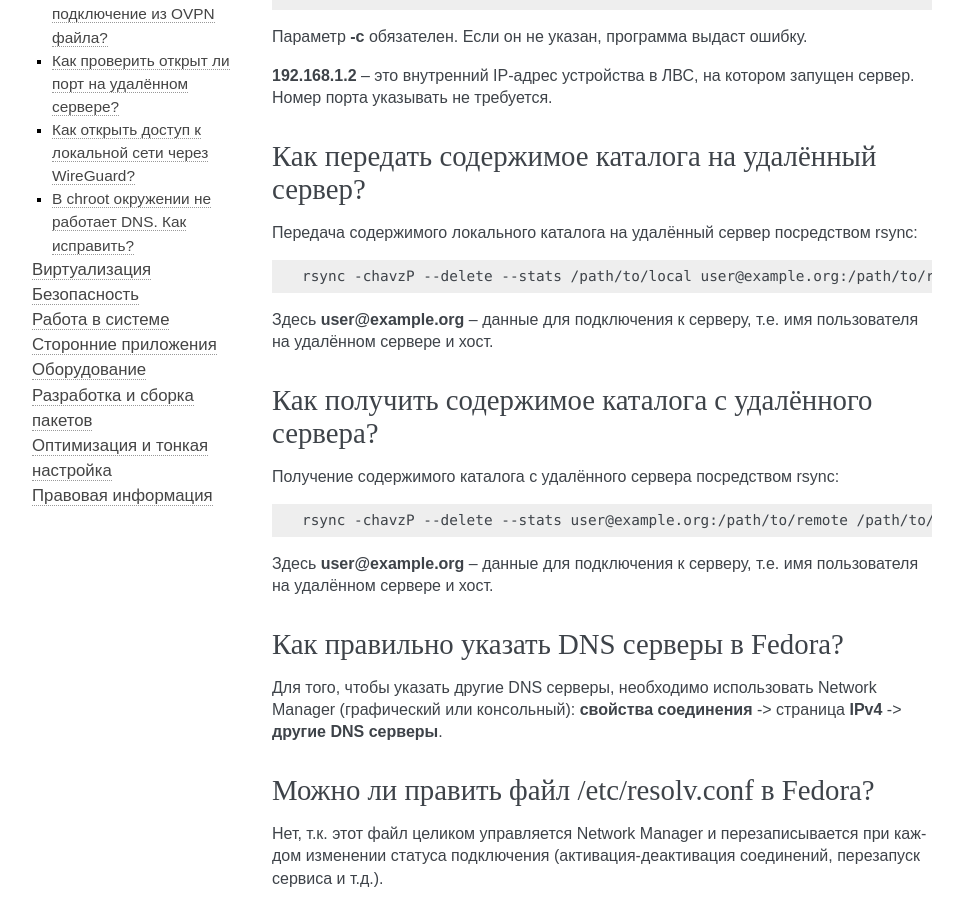
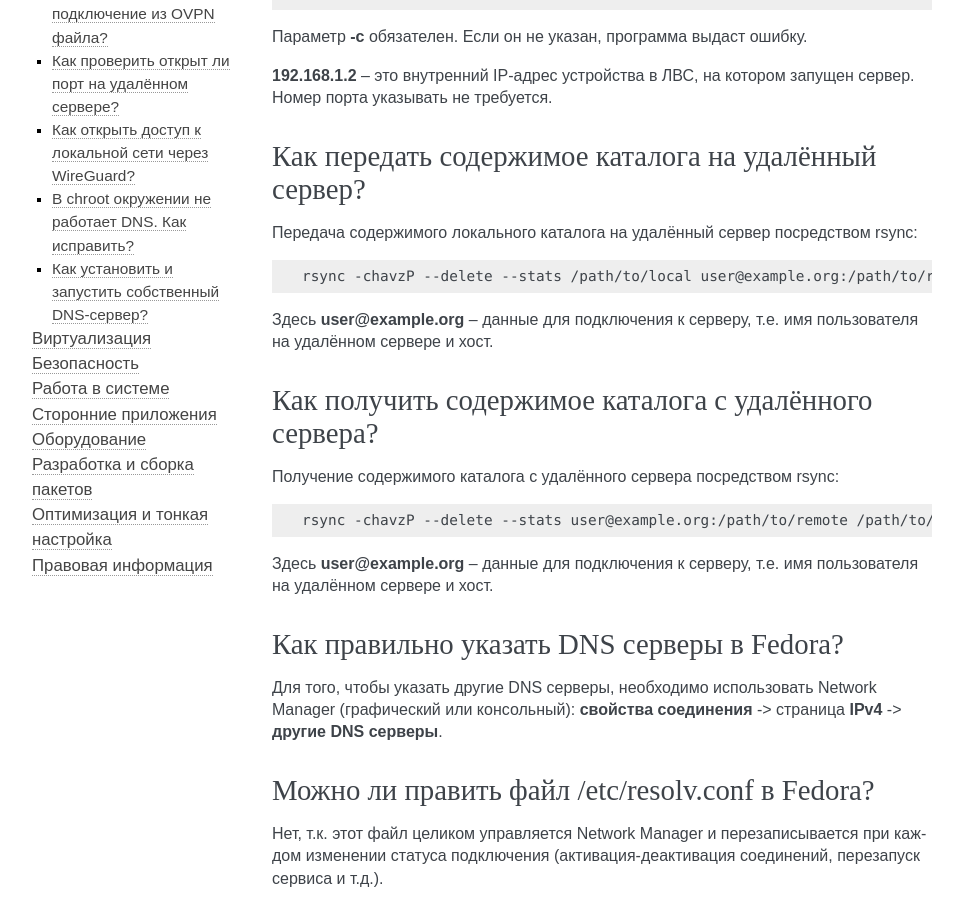
Before and after one commit to RussianFedora/FAQ, a Sphinx documentation site: the page built from source/networking.rst, in a window 1280 px wide and 900 px high, scrolled down 2908 px. Shown: the whole window, without its empty margins (148-1111 px from the left). Built offline with Sphinx 7.4.7, drawn with Linux system fonts in a browser that asks for light colours; comment, search, counter and statistics services are not loaded; some of the changed text lies outside the part shown.

Commit message:
Added question about DNS server installation.

```diff
--- a/source/networking.rst
+++ b/source/networking.rst
@@ -764,3 +764,11 @@
 
     rm -f /etc/resolv.conf
     mv /etc/resolv.conf.orig /etc/resolv.conf
+
+.. index:: network, dns, server, dnsmasq
+.. _dns-server:
+
+Как установить и запустить собственный DNS-сервер?
+=====================================================
+
+См. `здесь <https://www.easycoding.org/2021/05/03/podnimaem-dns-server-dnsmasq.html>`__.
```
